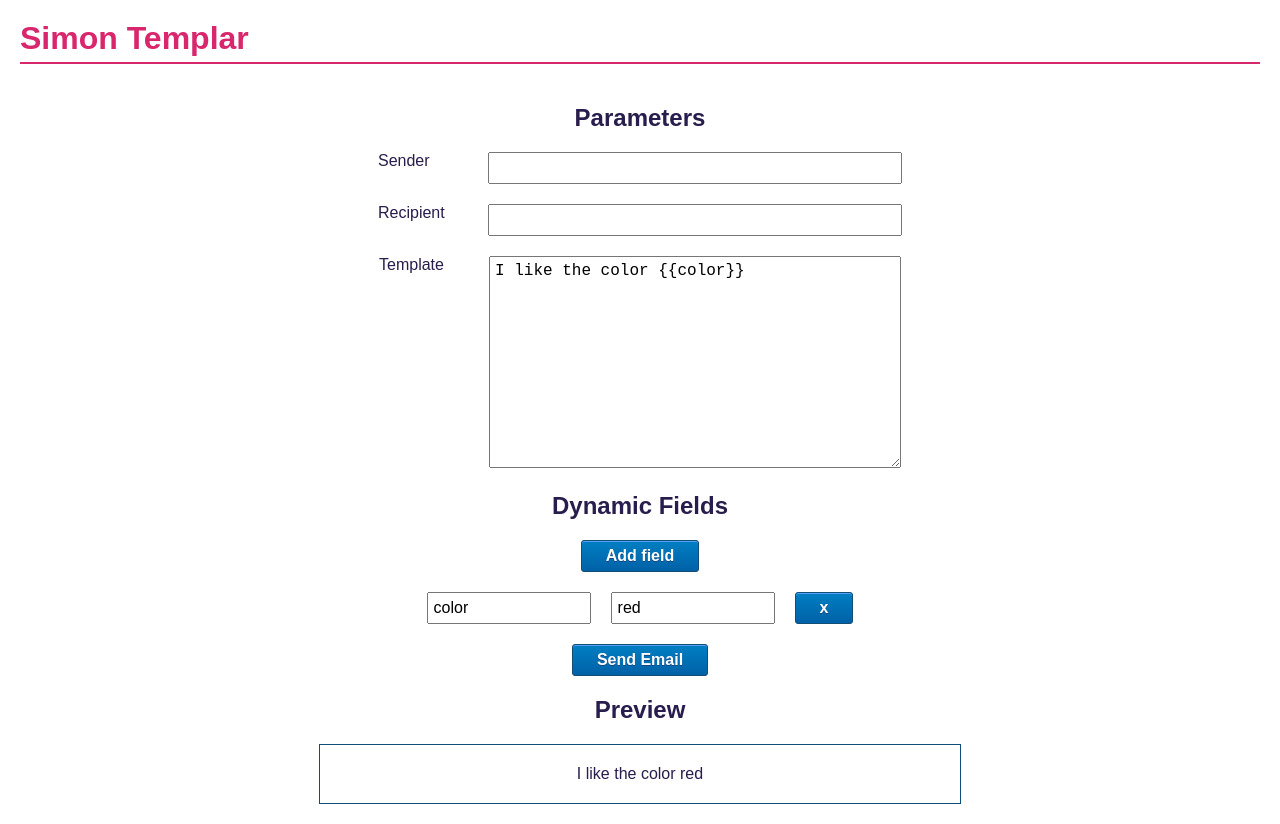
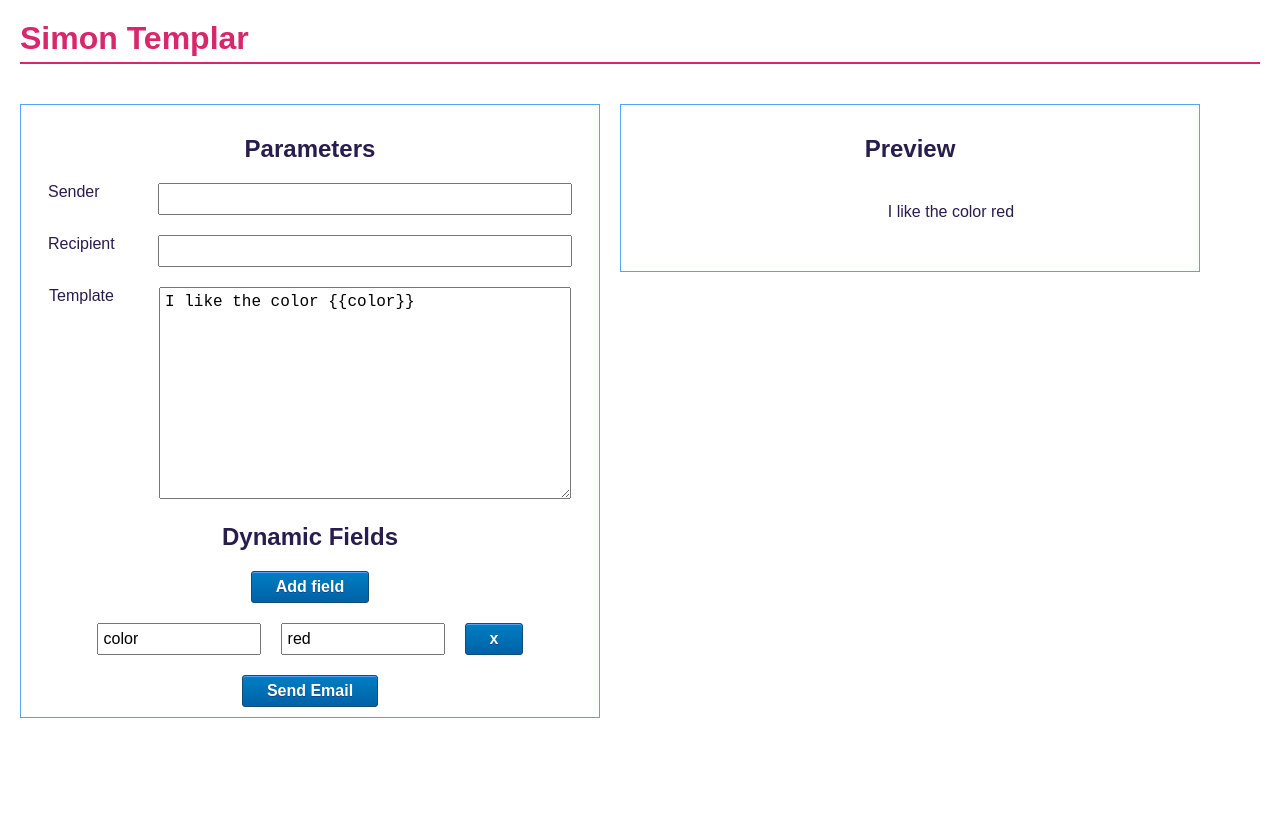
Before and after one commit to alexisbellido/email-template, a React (Create React App) app in the folder react/simon-templar/: page / in a window 1280 px wide. After the commit the page ends 800 px from the top, so only its background shows below. Built offline with nearby package versions, Linux system fonts and the light colour scheme.

Commit message:
put preview on the right

```diff
--- a/react/simon-templar/src/App.css
+++ b/react/simon-templar/src/App.css
@@ -11,6 +11,14 @@
   color: #d8276c;
   border-bottom: 2px solid #d8276c;
   padding-bottom: 5px;
+}
+
+.app section {
+  width: 45%;
+  float: left;
+  margin-right: 20px;
+  border: 1px solid #54a3f7;
+  padding: 10px;
 }
 
 .app button {
--- a/react/simon-templar/src/components/Previewer/Previewer.css
+++ b/react/simon-templar/src/components/Previewer/Previewer.css
@@ -8,7 +8,6 @@
 }
 
 .previewer .rendered-template {
-	border: 1px solid #124d77;
     width: 600px;
     padding: 20px;
     margin: 20px auto;
```
